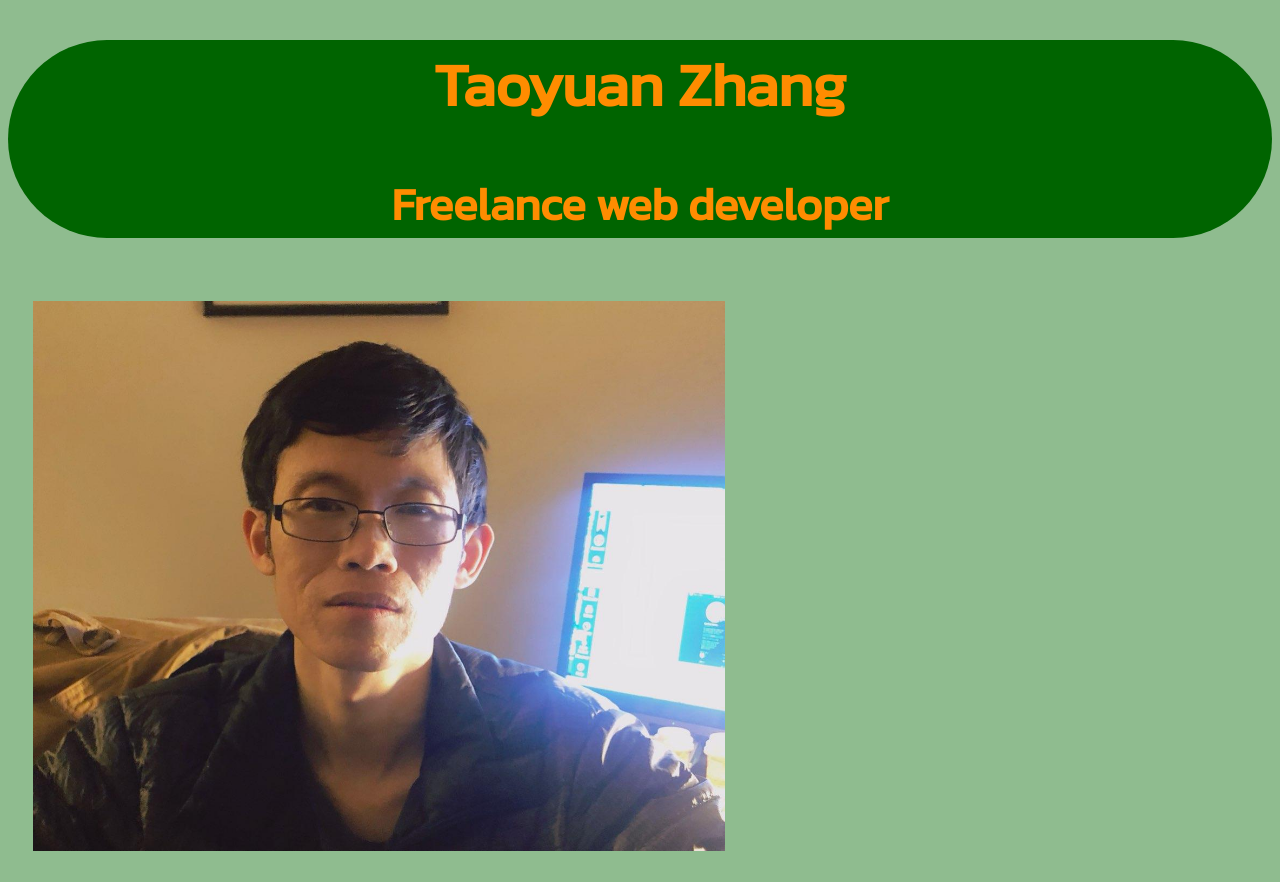
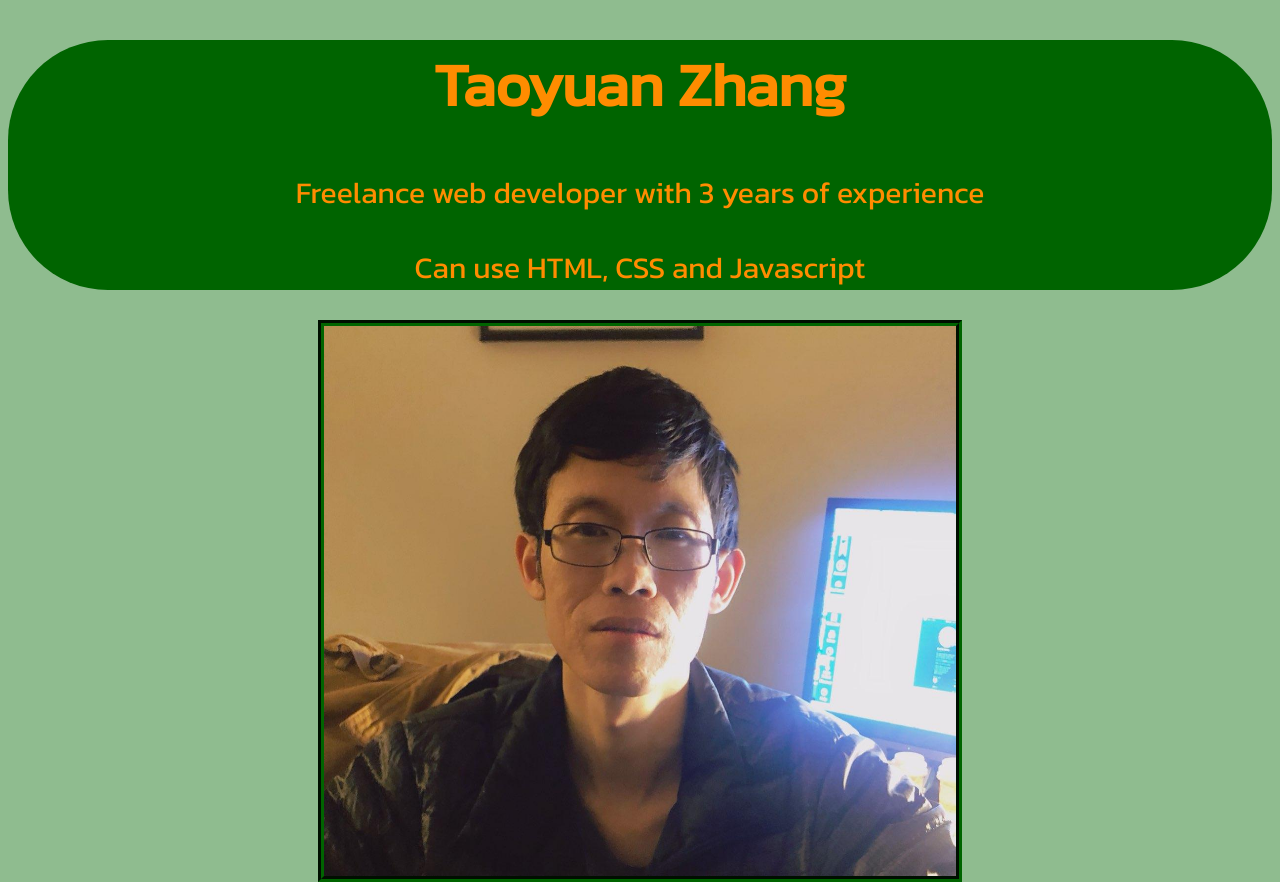
Before and after one commit to RVCC-IDMX/midterm-2023-OmniGigas, a plain HTML site: page index.html in a window 1280 px wide. Shown: the top 882 px of the page. Drawn offline with Linux system fonts and the light colour scheme; a web font is replaced by a local one.

Commit message:
Made changes

```diff
--- a/index.html
+++ b/index.html
@@ -12,13 +12,16 @@
 <body>
   <header id="heading">
     <h1>Taoyuan Zhang</h1>
-    <h2>Freelance web developer</h2>
+    <div>
+      <p>Freelance web developer with 3 years of experience</p>
+    </div>
+    <div>
+      <p>Can use HTML, CSS and Javascript</p>
+    </div>
   </header>
 
   <div id="pictures">
     <img class="me" src="image/self-portrait.jpg" alt="My picture" height="550">
-
-    <img class="keyboard" src="image/keyboard.jpg" alt="computer keyboard" height="550">
   </div>
 
 
--- a/style/style.css
+++ b/style/style.css
@@ -11,9 +11,14 @@ body {
   border-radius: 100px;
 }
 
-.me, .keyboard {
-  margin: 25px;
-  grid-row: 1 / 2;
+.me {
+  display: block;
+  margin-left: auto;
+  margin-right: auto;
+  width: 50%;
+  border: 6px solid darkgreen;
+  border-style: groove;
+  margin-bottom: 20px;
 }
 
 #specs {
@@ -29,6 +34,7 @@ body {
 .ability {
   font-size: 25px;
   font-family: 'Bona Nova', serif;
+  font-weight: bold;
   background-color: lightgreen;
   border: 6px solid green;
   border-style: groove;
@@ -39,8 +45,9 @@ body {
   font-size: 25px;
   background-color: darkkhaki;
   border: 4px solid darkgoldenrod;
-  margin-top: 10px;
-  margin-bottom: 10px;
+  border-style: groove;
+  margin-top: 20px;
+  margin-bottom: 20px;
 }
 
 .thought {
```
Also changed, not shown: 1 other file.
